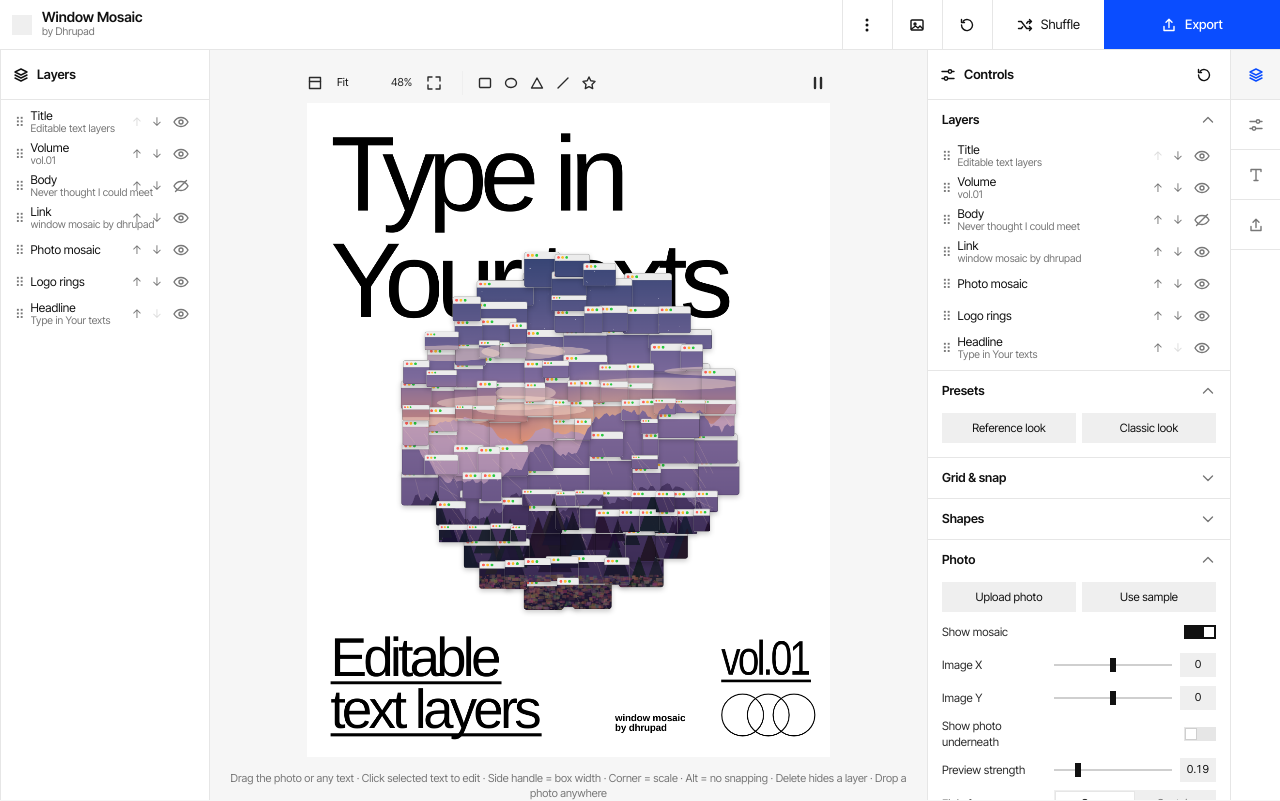
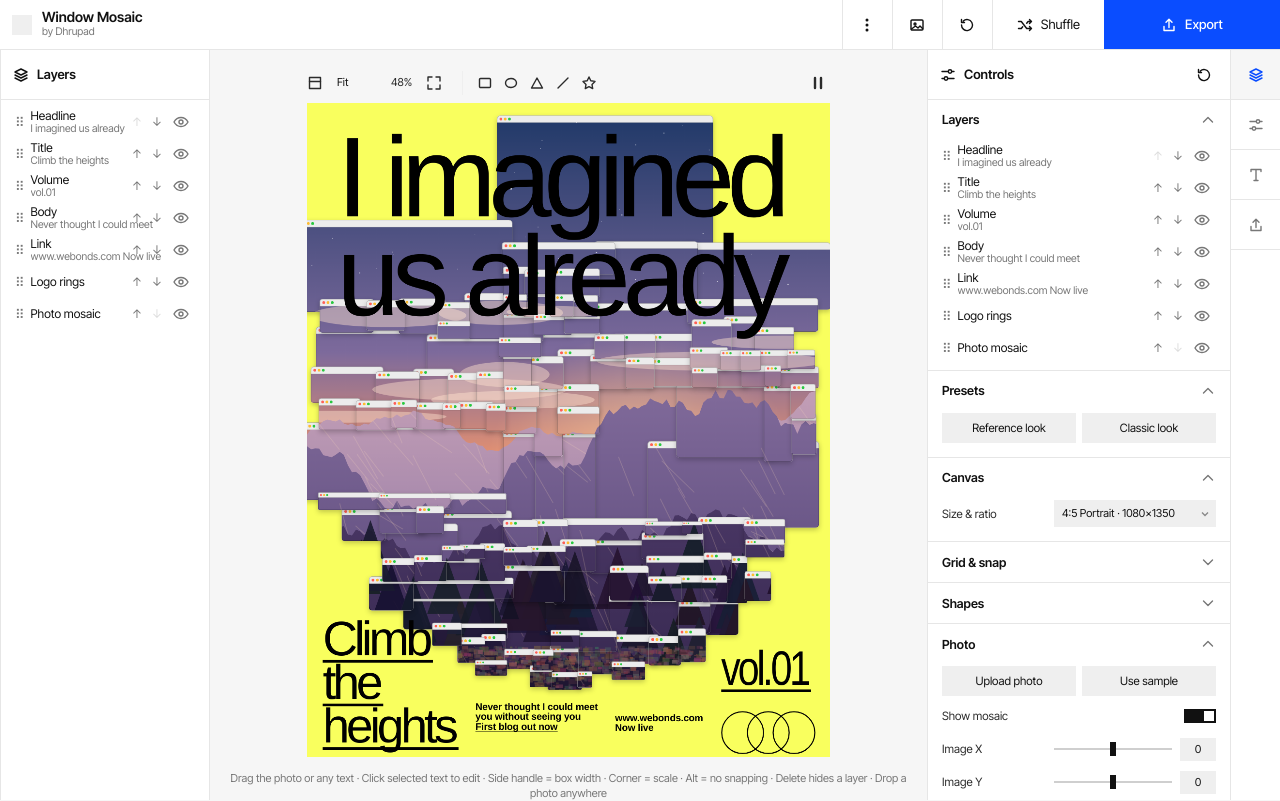
Before and after one commit to vndhrupad-tech/widowmosaic, a plain HTML site: page index.html in a window 1280 px wide. Drawn offline with Linux system fonts and the light colour scheme; animation ran at ten frames a second.

Commit message:
Update index.html

```diff
--- a/index.html
+++ b/index.html
@@ -190,8 +190,9 @@ textarea.pt.big{min-height:180px}
 <script>
 {
 const ORIG='<!DOCTYPE html>\n'+document.documentElement.outerHTML;
-const PRESET=/*P*/{"st": {"bg": "#FFFFFF", "hText": "Type in\nYour texts", "hSize": 220, "hLead": 1.0, "hX": 0.045, "hY": 0.034, "tText": "Editable\ntext layers", "tSize": 113, "tLead": 0.95, "tX": 0.045, "tY": 0.809, "tW": 0.5, "vY": 0.815, "gY": 0.903, "lText": "window mosaic\nby dhrupad", "bShow": false, "imageScale": 0.67, "layerOrder": ["t", "v", "b", "l", "img", "g", "h"]}, "photo": null}/*E*/;
-const W=1080,H=1350;
+const PRESET=/*P*/null/*E*/;
+let W=1080,H=1350;
+const RATIOS={'4:5 Portrait · 1080×1350':[1080,1350],'1:1 Square · 1080×1080':[1080,1080],'9:16 Story · 1080×1920':[1080,1920],'16:9 Landscape · 1920×1080':[1920,1080],'3:4 · 1080×1440':[1080,1440],'4:3 · 1440×1080':[1440,1080],'2:3 · 1080×1620':[1080,1620],'3:2 · 1620×1080':[1620,1080],'A4 · 1080×1527':[1080,1527],'21:9 Banner · 2520×1080':[2520,1080]};
 const cv=document.getElementById('c'),ctx=cv.getContext('2d');
 const svg=p=>`<svg class="ic" viewBox="0 0 16 16" fill="none" stroke="currentColor" stroke-width="1.4" stroke-linecap="round" stroke-linejoin="round">${p}</svg>`;
 const I={
@@ -225,6 +226,7 @@ const typeSec=(p,label,d,col)=>[
  ['sl',p+'Y','Position Y',-.5,1.2,.001,d.y],['sl',p+'W','Box width',.05,1.2,.005,d.w]];
 const S=[
  ['sec','Presets'],['btn','presetRef','Reference look','presetClassic','Classic look'],
+ ['sec','Canvas'],['sel','ratio','Size & ratio',Object.keys(RATIOS),'4:5 Portrait · 1080×1350'],
  ['sec','Grid & snap',1],['tog','gridShow','Show grid',false],['sl','gridSize','Grid size (px)',10,270,5,90],['sl','gridOp','Grid strength',.05,1,.01,.3],['tog','snapGrid','Snap to grid',true],['tog','snapObj','Snap to edges & centers',true],
  ['sec','Shapes',1],['shapes'],
  ['sec','Photo'],['file'],['tog','mosaicShow','Show mosaic',true],['sl','photoX','Image X',-1080,1080,1,0],['sl','photoY','Image Y',-1350,1350,1,0],
@@ -285,6 +287,9 @@ D.layerOrder=['h','t','v','b','l','g','img'];D.shapes=[];
 if(PRESET&&PRESET.st)for(const k in PRESET.st)if(k in D)D[k]=JSON.parse(JSON.stringify(PRESET.st[k]));
 let st={...D};
 try{const s=PRESET?null:JSON.parse(localStorage.getItem('newtab-mosaic-v4')||'null');if(s)for(const k in s)if(k in D)st[k]=s[k]}catch(e){}
+if(!RATIOS[st.ratio])st.ratio=D.ratio;
+function applyRatio(){[W,H]=RATIOS[st.ratio]||RATIOS[D.ratio];cv.width=W;cv.height=H}
+applyRatio();
 st.shapes=Array.isArray(st.shapes)?JSON.parse(JSON.stringify(st.shapes)):[];
 function fixOrder(){const ids=new Set(st.shapes.map(x=>'sh'+x.id));const o=(Array.isArray(st.layerOrder)?st.layerOrder:[]).filter((k,i,a)=>a.indexOf(k)===i&&(D.layerOrder.includes(k)||ids.has(k)));for(const k of D.layerOrder)if(!o.includes(k))o.push(k);for(const k of ids)if(!o.includes(k))o.unshift(k);st.layerOrder=o}
 fixOrder();
@@ -714,6 +719,7 @@ const WINK=new Set(['scatter','coverage','gap','offset','overlap','cutEdges','or
 const FONTK=/^[htvbl](Font|Weight)$/;
 let dirty=true,recBlob=null;
 function changed(k){
+ if(k==='ratio'){applyRatio();leaves=layout();removed.clear();buildWins();fit()}
  if(STRUCT.has(k)){leaves=layout();removed.clear()}
  if(STRUCT.has(k)||WINK.has(k))buildWins();
  if(FONTK.test(k)){const p=k[0];document.fonts&&document.fonts.load(`${st[p+'Weight']} 40px ${FONTS[st[p+'Font']]}`).then(()=>dirty=true,()=>{})}
@@ -788,7 +794,7 @@ cv.addEventListener('pointermove',e=>{
  let dx=p.x-drag.start.x,dy=p.y-drag.start.y;
  if(drag.b0){const sn=snapBox(k,drag.b0,dx,dy,e.altKey);dx=sn.dx;dy=sn.dy}
  const o=drag.orig;
- if(k==='img'){cv.style.cursor='grabbing';setVal('photoX',Math.round(clamp(o.x+dx,-1080,1080)));setVal('photoY',Math.round(clamp(o.y+dy,-1350,1350)))}
+ if(k==='img'){cv.style.cursor='grabbing';setVal('photoX',Math.round(clamp(o.x+dx,-W,W)));setVal('photoY',Math.round(clamp(o.y+dy,-H,H)))}
  else if(isSh(k)){const q=shapeOf(k);q.x=o.x+dx;q.y=o.y+dy;persist();dirty=true}
  else{setVal(k+'X',+clamp((o.x+dx)/W,-.5,1.2).toFixed(4));setVal(k+'Y',+clamp((o.y+dy)/H,-.5,1.2).toFixed(4))}
 });
@@ -819,7 +825,7 @@ document.addEventListener('keydown',e=>{
  else if(e.key==='Escape')select(null);
  else if(e.key==='Delete'||e.key==='Backspace'){e.preventDefault();const k=sel;if(isSh(k)){removeShape(k);return}setVal(visKey(k),false);select(null);layersUI()}
  else if(e.key.startsWith('Arrow')){e.preventDefault();const n=e.shiftKey?10:1,dx=e.key==='ArrowRight'?n:e.key==='ArrowLeft'?-n:0,dy=e.key==='ArrowDown'?n:e.key==='ArrowUp'?-n:0;
-  if(sel==='img'){setVal('photoX',clamp(st.photoX+dx,-1080,1080));setVal('photoY',clamp(st.photoY+dy,-1350,1350))}
+  if(sel==='img'){setVal('photoX',clamp(st.photoX+dx,-W,W));setVal('photoY',clamp(st.photoY+dy,-H,H))}
   else if(isSh(sel)){const q=shapeOf(sel);q.x+=dx;q.y+=dy;persist();dirty=true}
   else{setVal(sel+'X',+clamp(st[sel+'X']+dx/W,-.5,1.2).toFixed(3));setVal(sel+'Y',+clamp(st[sel+'Y']+dy/H,-.5,1.2).toFixed(3))}}
 });
```
